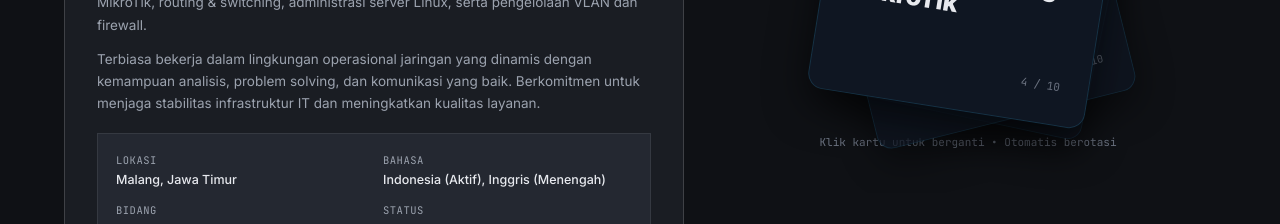
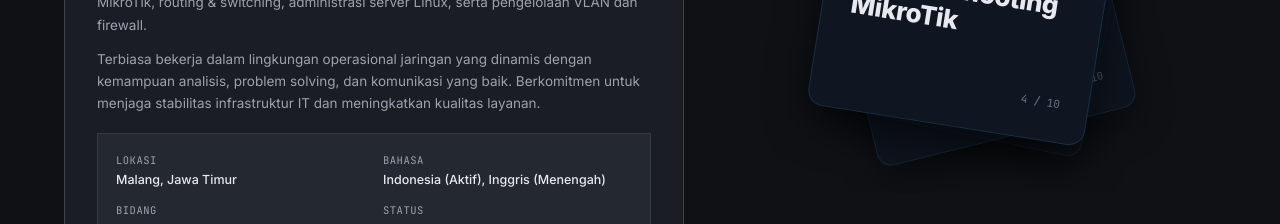
Before and after one commit to anggatok120-collab/porto-next, a Next.js app: page / in a window 1280 px wide. Shown: the part 3620-3844 px from the top of the page. Built offline with nearby package versions, Linux system fonts and the light colour scheme; no server answers.

Commit message:
fix(about): remove trait rotation hint text

```diff
--- a/components/About.jsx
+++ b/components/About.jsx
@@ -193,7 +193,6 @@ export default function About() {
               );
             })}
           </div>
-          <span className="trait-hint">Klik kartu untuk berganti • Otomatis berotasi</span>
         </Reveal>
       </div>
 
```
